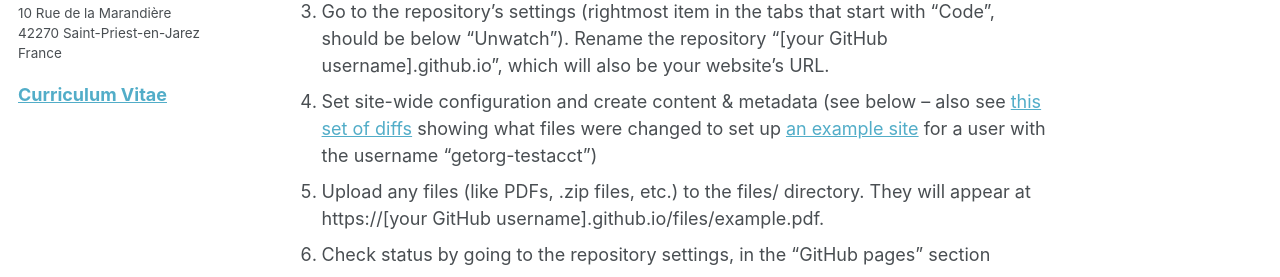
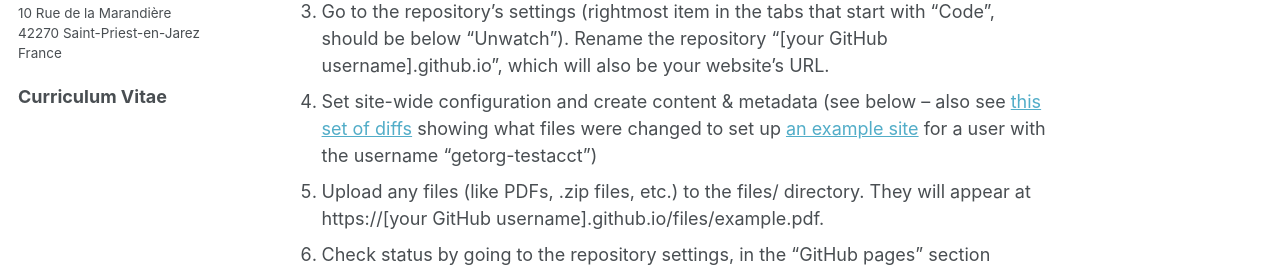
Before and after one commit to JosephBrunet/JosephBrunet.github.io, a Jekyll site: the page built from _pages/about.md, in a window 1280 px wide and 900 px high, scrolled down 839 px. Shown: the part 612-889 px from the top of the window. Built offline with Jekyll 4.4.1, drawn with Linux system fonts in a browser that asks for light colours.

Commit message:
Update author-profile.html

```diff
--- a/_includes/author-profile.html
+++ b/_includes/author-profile.html
@@ -131,7 +131,7 @@
     </p>
     <p style="padding: 0px"></p>
   </div>
-  <div>
+  <div class="author__urls">
     <a href="./files/CV.pdf" target="_blank"><b>Curriculum Vitae</b></a>
   </div>
 </div>
```
